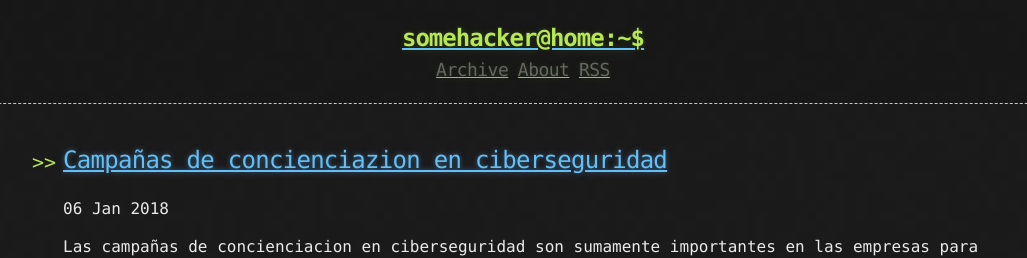
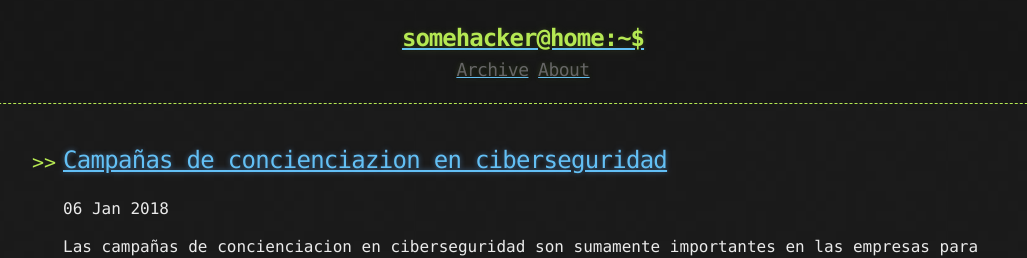
Before and after one commit to samuraimx99/hacker, a Jekyll site: the page built from index.html, in a window 1280 px wide. Shown: the top 258 px of the page, without its empty margins (117-1144 px from the left). Built offline with Jekyll 4.4.1, drawn with Linux system fonts in a browser that asks for light colours; the list of posts is cut into pages by our own code.

Commit message:
Update links.html

```diff
--- a/_includes/links.html
+++ b/_includes/links.html
@@ -1,3 +1,2 @@
-<a href="{{ "/archive" | prepend: site.baseurl | replace: '//', '/' }}"><h2 class="header-link">Archive</h2></a>
-<a href="{{ "/about" | prepend: site.baseurl | replace: '//', '/' }}"><h2 class="header-link">About</h2></a>
-<a href="{{ "/atom.xml" | prepend: site.baseurl | replace: '//', '/' }}"><h2 class="header-link">RSS</h2></a>
+<a href="{{ "/Archivo" | prepend: site.baseurl | replace: '//', '/' }}"><h2 class="header-link">Archive</h2></a>
+<a href="{{ "/Acerca de" | prepend: site.baseurl | replace: '//', '/' }}"><h2 class="header-link">About</h2></a>
```
